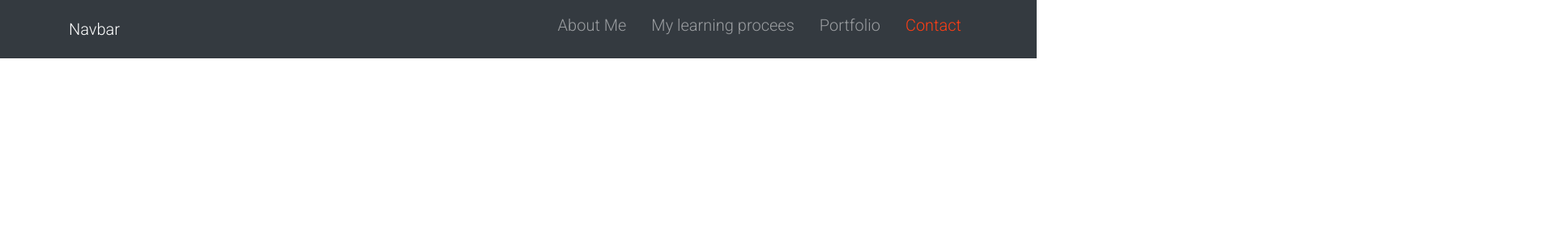
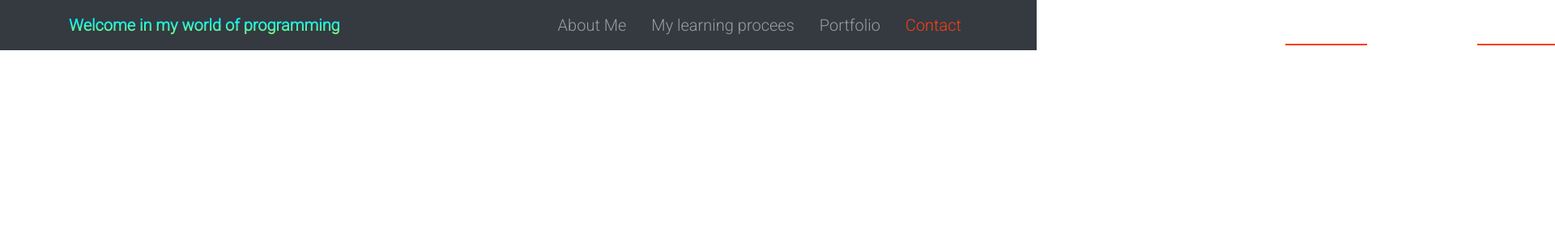
Before and after one commit to Krzysiekhello/Portfolio-Page, a React (Create React App) app: page / in a window 1280 px wide. Shown: the top 300 px of the page at 81% size, 1920 px wide, since content can reach past the window. Built offline with nearby package versions, Linux system fonts and the light colour scheme.

Commit message:
navbar completed

```diff
--- a/public/index.html
+++ b/public/index.html
@@ -34,6 +34,14 @@
       integrity="sha384-b5kHyXgcpbZJO/tY9Ul7kGkf1S0CWuKcCD38l8YkeH8z8QjE0GmW1gYU5S9FOnJ0"
       crossorigin="anonymous"
     ></script>
+    <style>
+      html {
+        box-sizing: border-box;
+        margin: 0;
+        padding: 0;
+        overflow-x: hidden;
+      }
+    </style>
 
     <title>React App</title>
   </head>
--- a/src/App.js
+++ b/src/App.js
@@ -7,6 +7,7 @@ const App = () => {
   return (
     <>
       <Navbar />
+      {/* <Header /> */}
     </>
   );
 };
--- a/src/Components/Navbar.jsx
+++ b/src/Components/Navbar.jsx
@@ -6,9 +6,10 @@ const Navbar = () => {
   return (
     <nav className="navbar navbar-expand-lg navbar-dark bg-dark">
       <div className="container">
-        <a className="navbar-brand" href="#">
-          Navbar
-        </a>
+        <div className="gradient"> </div>
+        <li className="navbar-brand" href="#">
+          Welcome in my world of programming
+        </li>
         <button
           className="navbar-toggler"
           type="button"
@@ -42,6 +43,7 @@ const Navbar = () => {
                 Contact
               </a>
             </li>
+            <span className="nav-indicator"></span>
           </ul>
         </div>
       </div>
--- a/src/Styles/Navbar.css
+++ b/src/Styles/Navbar.css
@@ -6,20 +6,63 @@
 
 nav {
   font-family: "Roboto", sans-serif;
+  font-size: 1.25rem;
 }
+/* ****************************************************Navbar-title */
+nav .navbar-brand {
+  background: -webkit-linear-gradient(
+    90deg,
+    rgba(255, 251, 0, 1) 35%,
+    rgba(0, 243, 255, 1) 58%,
+    rgba(248, 0, 255, 1) 70%,
+    rgba(255, 0, 0, 1) 85%
+  );
+  /* background: -webkit-linear-gradient(#e66465, #9198e5); */
+  background-size: 400% 400%;
+  -webkit-background-clip: text;
+  -webkit-text-fill-color: transparent;
+  animation: gradient 5s linear infinite alternate;
+
+  font-weight: 800;
+}
+@keyframes gradient {
+  100% {
+    background-position: 100%, 100%;
+  }
+}
+nav .gradient {
+  background-color: linear-gradient(#e66465, #9198e5) !important;
+  z-index: -1;
+}
+
 /* *****************************************************Navbar-links */
 
 ul > li {
   margin-left: 0.938rem;
-  font-size: 1.25rem;
 }
 ul li a.contact {
   color: var(--primary-orange) !important;
 }
+ul li a.nav-link {
+  position: relative;
+}
+ul li a.nav-link:focus {
+  right: 0;
 
-ul > li > a::after {
+  border-bottom: 0.125rem solid var(--primary-orange);
+}
+
+ul li a.nav-link::after {
   content: "";
-  display: block;
-  height: 0.625rem;
-  width: 0.625rem;
+  /* display: block; */
+  position: absolute;
+  right: -900%;
+  bottom: -0.138rem;
+  height: 0.125rem;
+  width: 100%;
+  background-color: var(--primary-orange);
+  transition: 0.3s linear;
 }
+ul li a.nav-link:hover::after {
+  right: 0;
+}
```
